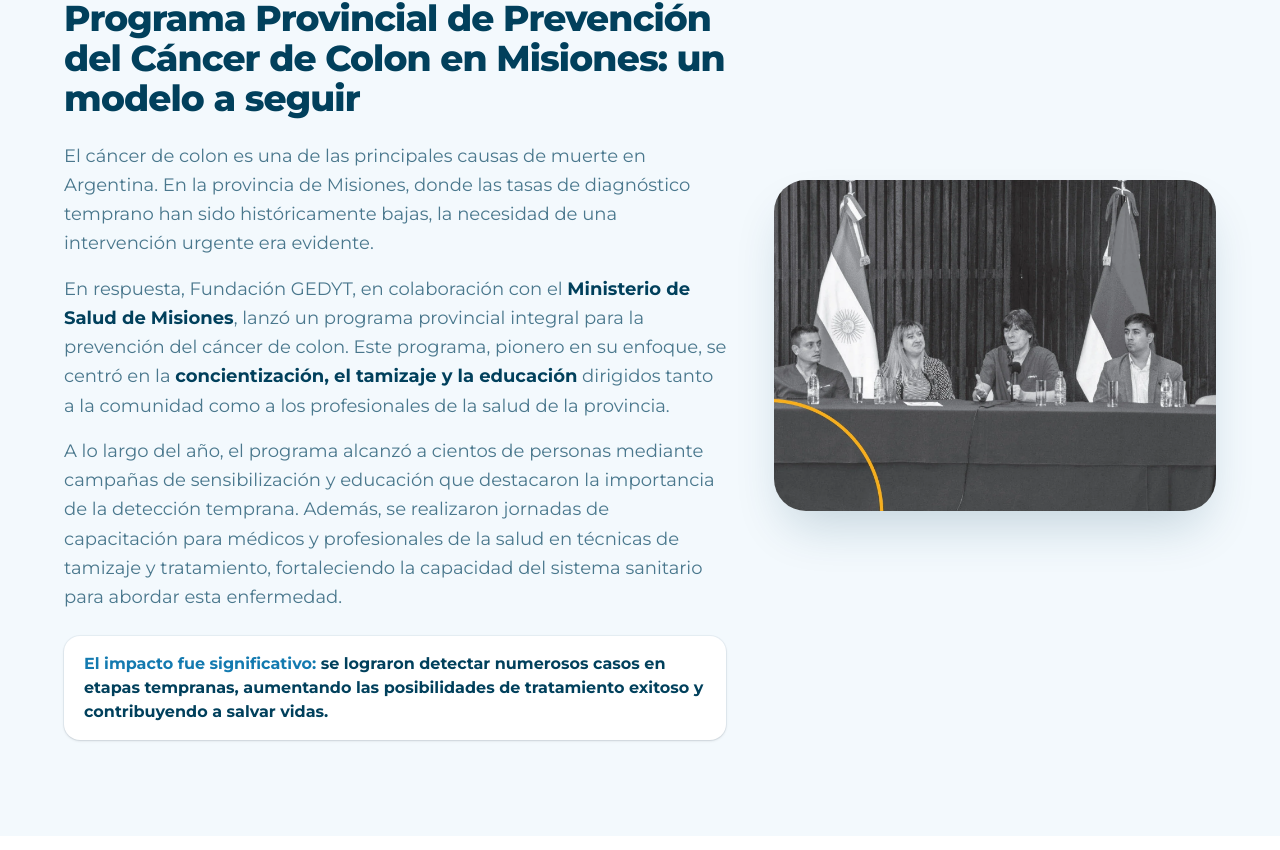
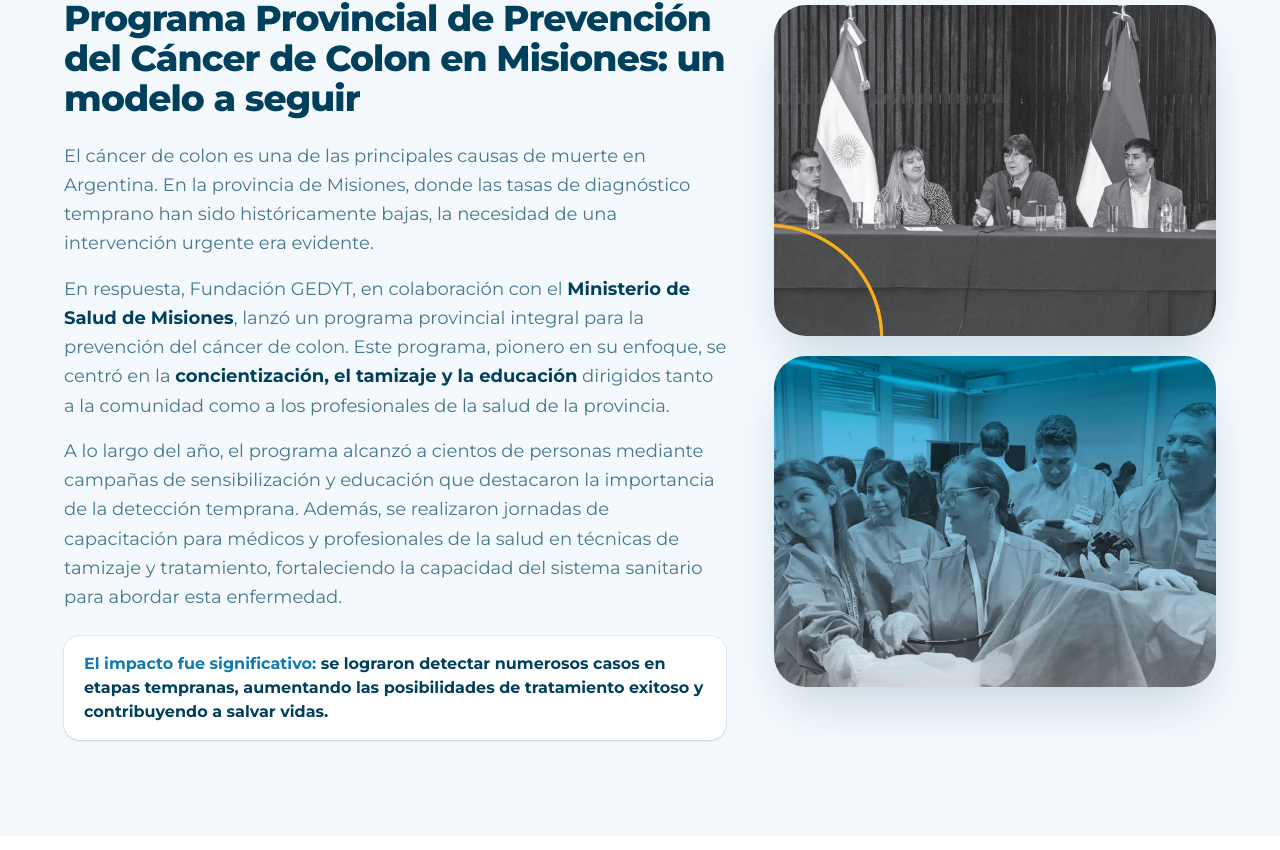
Before and after one commit to tomasfeijoo-dev/landingFG, a Next.js app: page /programas/misiones in a window 1280 px wide. Shown: the part 1390-2240 px from the top of the page. Built offline with nearby package versions, Linux system fonts and the light colour scheme.

Commit message:
Misiones: dos fotos apiladas en el Programa Provincial y foto del equipo al cierre
Co-Authored-By: Claude Opus 5.5 <noreply@anthropic.com>
Claude-Session: https://claude.ai/code/session_011muNtFeuZ2ULBSNLxgmq4i

```diff
--- a/app/programas/misiones/page.tsx
+++ b/app/programas/misiones/page.tsx
@@ -74,8 +74,14 @@ export default function MisionesPage() {
               posibilidades de tratamiento exitoso y contribuyendo a salvar vidas.
             </p>
           </div>
-          <div className="reveal relative mx-auto aspect-[4/3] w-full max-w-md overflow-hidden rounded-[2rem] shadow-2xl shadow-navy-900/20">
-            <Image src="/images/mis-2-v2.webp" alt="Presentación del Programa Provincial de Prevención del Cáncer de Colon en Misiones" fill sizes="(min-width: 1024px) 24rem, 90vw" className="object-cover transition duration-1000 hover:scale-105" />
+          {/* Dos fotos, una arriba de la otra */}
+          <div className="reveal mx-auto grid w-full max-w-md gap-5">
+            <div className="relative aspect-[4/3] overflow-hidden rounded-[2rem] shadow-2xl shadow-navy-900/20">
+              <Image src="/images/mis-2-v2.webp" alt="Presentación del Programa Provincial de Prevención del Cáncer de Colon en Misiones" fill sizes="(min-width: 1024px) 28rem, 90vw" className="object-cover transition duration-1000 hover:scale-105" />
+            </div>
+            <div className="relative aspect-[4/3] overflow-hidden rounded-[2rem] shadow-2xl shadow-navy-900/20">
+              <Image src="/images/mis-4-v2.webp" alt="Profesionales practicando durante un HANDS ON" fill sizes="(min-width: 1024px) 28rem, 90vw" className="object-cover transition duration-1000 hover:scale-105" />
+            </div>
           </div>
         </div>
       </section>
@@ -142,8 +148,8 @@ export default function MisionesPage() {
               </p>
             </div>
           </div>
-          <div className="reveal relative mt-12 aspect-[4/3] overflow-hidden rounded-[2rem] shadow-2xl shadow-black/30 ring-1 ring-white/10 sm:aspect-[2/1]">
-            <Image src="/images/mis-4-v2.webp" alt="Profesionales practicando durante un HANDS ON" fill sizes="(min-width: 1280px) 72rem, 100vw" className="object-cover object-[center_40%] transition duration-1000 hover:scale-105" />
+          <div className="reveal relative mt-12 aspect-[4/3] overflow-hidden rounded-[2rem] shadow-2xl shadow-black/30 ring-1 ring-white/10 sm:aspect-[8/3]">
+            <Image src="/images/mis-cierre.webp" alt="Equipo de profesionales al cierre de un HANDS ON" fill sizes="(min-width: 1280px) 72rem, 100vw" className="object-cover object-[center_35%] transition duration-1000 hover:scale-105" />
           </div>
         </div>
       </section>
```
Also changed, not shown: public/images/mis-cierre.webp (added).
